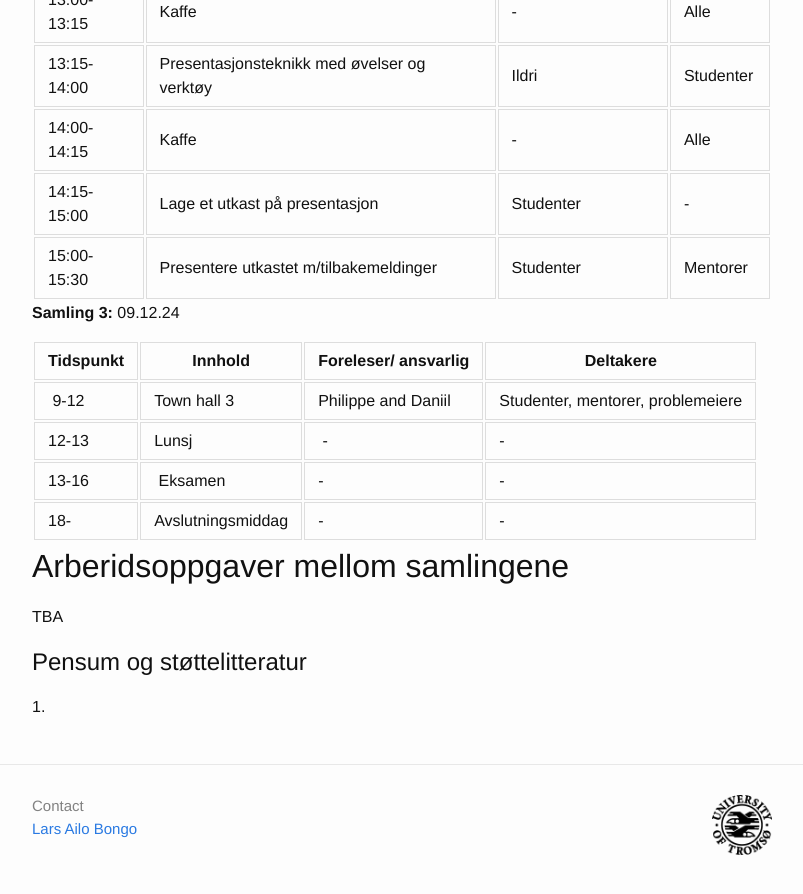
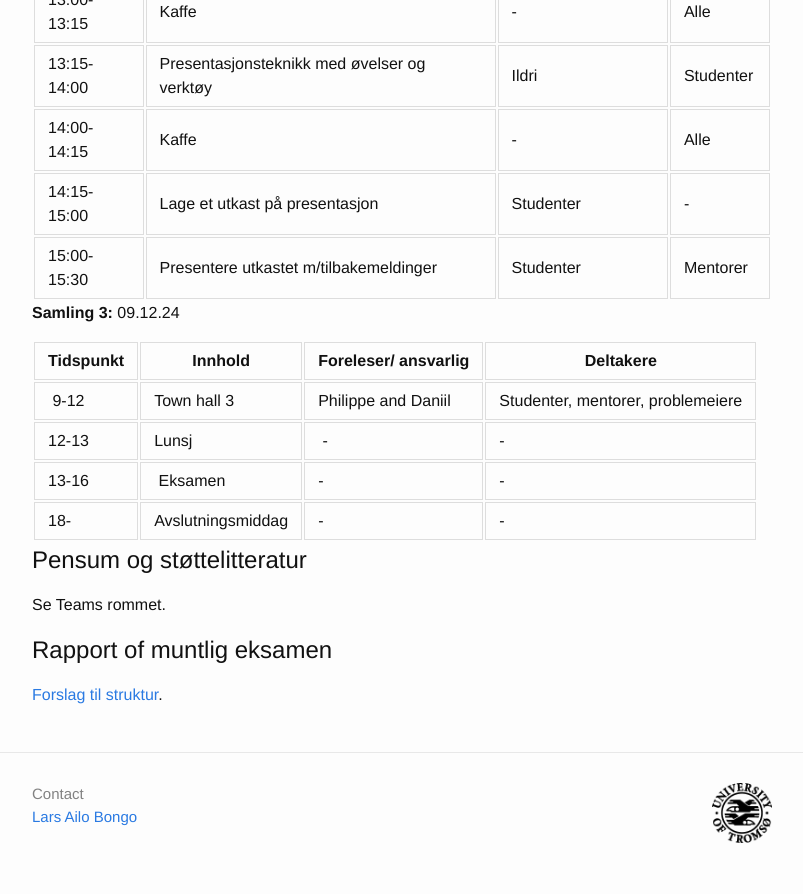
Before and after one commit to uit-inf-6010-f24/uit-inf-6010-f24.github.io, a Jekyll site: the page built from index.md, in a window 1280 px wide and 900 px high, scrolled down 3525 px. Shown: the top 894 px of the window, without its empty margins (238-1041 px from the left). Built offline with Jekyll 4.4.1, drawn with Linux system fonts in a browser that asks for light colours; our own code applies the rules of GitHub Pages for plain Markdown files.

Commit message:
Update index.md

```diff
--- a/index.md
+++ b/index.md
@@ -102,10 +102,11 @@ Kursansvarlig og andre undervisere er:
 | 13-16 | Eksamen                      | - | - |
 | 18-   | Avslutningsmiddag            | - | - |
 
-# Arberidsoppgaver mellom samlingene
-
-TBA
 
 ## Pensum og støttelitteratur
 
-1.
+Se Teams rommet.
+
+## Rapport of muntlig eksamen
+
+[Forslag til struktur](Eksamen INF-6010.pdf).
```
